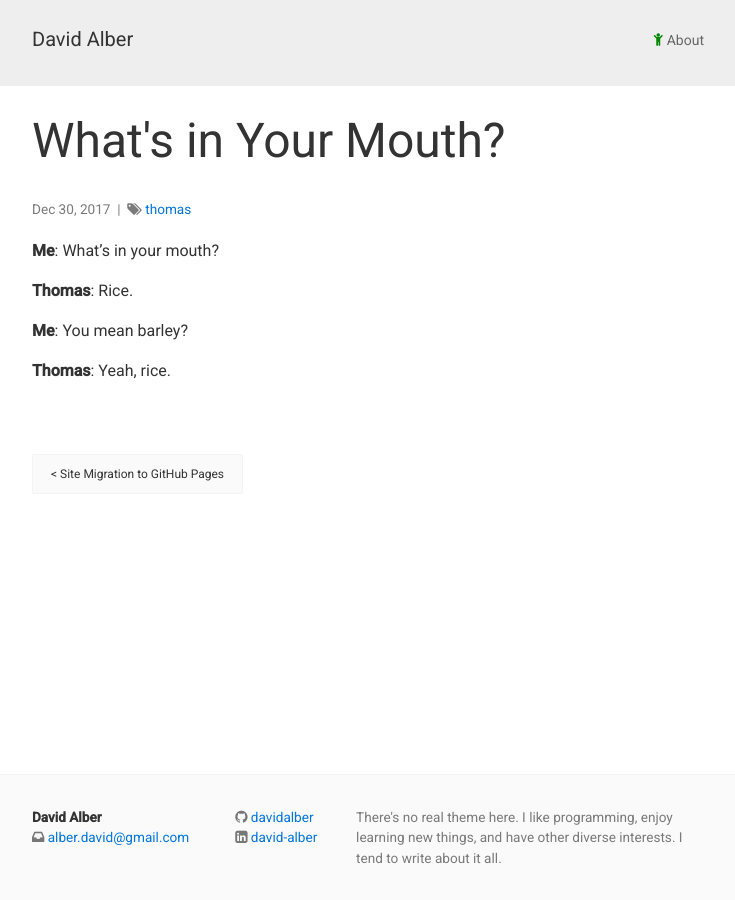
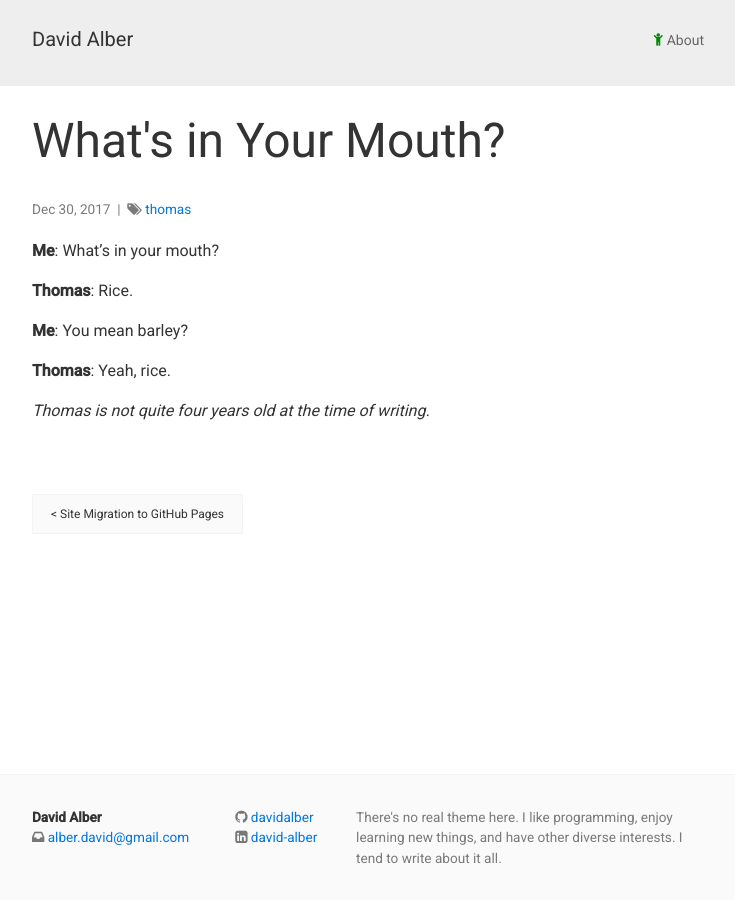
Before and after one commit to davidalber/davidalber.github.io, a Jekyll site: the page built from _posts/2017-12-30-what-s-in-your-mouth-.md, in a window 1280 px wide. Shown: the whole page, without its empty margins (272-1007 px from the left). Built offline with Jekyll 4.4.1, drawn with Linux system fonts in a browser that asks for light colours.

Commit message:
Adding additional content

```diff
--- a/_posts/2017-12-30-what-s-in-your-mouth-.md
+++ b/_posts/2017-12-30-what-s-in-your-mouth-.md
@@ -12,3 +12,5 @@
 **Me**: You mean barley?
 
 **Thomas**: Yeah, rice.
+
+_Thomas is not quite four years old at the time of writing._
```
